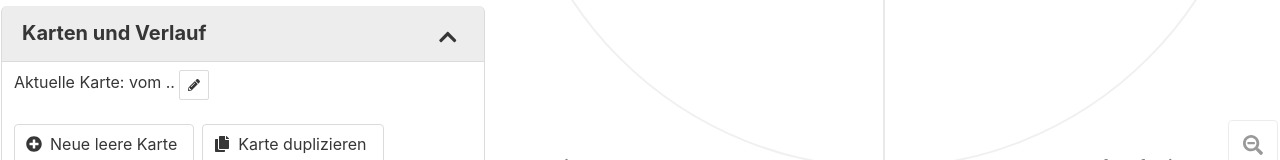
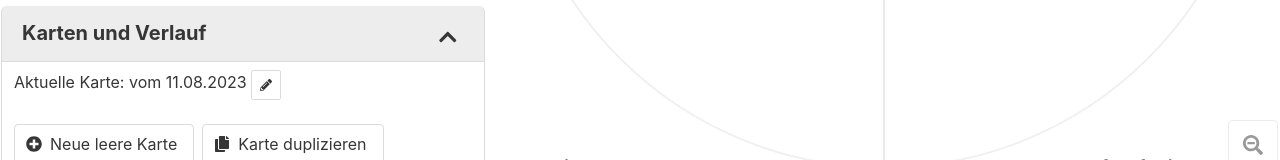
Before and after one commit to fhstp/easynwk-web, a Vue app: page / in a window 1280 px wide. Both pictures are taken after a click on the element "Karten und Verlauf". Shown: the part 606-766 px from the top of the page. Built offline with nearby package versions, Linux system fonts and the light colour scheme.

Commit message:
simplify NWKVersion date intialization & code comments

```diff
--- a/src/components/ComparisonOptionsPanel.vue
+++ b/src/components/ComparisonOptionsPanel.vue
@@ -19,19 +19,20 @@
               <div class="field is-horizontal">
                 Aktuelle Karte:&nbsp;
                 <span v-if="versions.length && currentVersion >= 0">
-                  {{ versions[visibleVersion]?.title || "" }}
+                  {{ visibleNWKVersion?.title || "" }}
                   vom
+                  <!-- TODO use internationalizable date formater -->
                   {{
-                    versions[visibleVersion]?.date?.substring(8, 10) +
+                    visibleNWKVersion?.date?.substring(8, 10) +
                     "." +
-                    versions[visibleVersion]?.date?.substring(5, 7) +
+                    visibleNWKVersion?.date?.substring(5, 7) +
                     "." +
-                    versions[visibleVersion]?.date?.substring(0, 4)
+                    visibleNWKVersion?.date?.substring(0, 4)
                   }}&nbsp;
                 </span>
                 <button
                   class="button is-small"
-                  title="Ankerperson bearbeiten"
+                  title="Metadaten der Karte bearbeiten"
                   v-if="isOpen"
                   @click="
                     newVersion = true;
@@ -76,6 +77,7 @@
                   <span>Karte wechseln</span>
                 </button>
 
+                <!-- TODO hide comparison button before merging into main -->
                 <button class="button" @click.stop="toggleComparison">
                   <span class="icon">
                     <font-awesome-icon icon="compress-arrows-alt" />
@@ -138,9 +140,11 @@
                     class="button is-light"
                     @click.stop="newVersion = false"
                   >
+                    <!-- TODO Abbrechen does not clear the refs used in the text fields -->
                     <span>Abbrechen</span>
                   </button>
 
+                  <!-- TODO move state updates into handler functions? -->
                   <button
                     class="button is-danger"
                     @click="deleteVersion"
@@ -180,8 +184,9 @@ export default defineComponent({
 
     const currentVersion = computed(() => store.state.record.currentVersion);
 
-    const visibleVersion = computed(() =>
-      store.state.record.versions.findIndex(
+    /** the NWKVersion object of the currently visible version */
+    const visibleNWKVersion = computed(() =>
+      store.state.record.versions.find(
         (version) => version.id === currentVersion.value
       )
     );
@@ -194,32 +199,17 @@ export default defineComponent({
 
     const isDisabled = ref(true);
 
-    const newNWK = ref(false);
+    const newNWK = ref(false); // TODO needed?
 
     const versions = computed(() => store.state.record.versions);
 
-    const newVersionTitle = ref(
-      store.state.record.versions[
-        versions.value.findIndex(
-          (version) => version.id === currentVersion.value
-        )
-      ].title
-    );
-    const today = new Date().toISOString().substr(0, 10);
-    let newVersionDate = ref(today);
+    const newVersionTitle = ref(visibleNWKVersion.value?.title);
+    const newVersionDate = ref(visibleNWKVersion.value?.date);
 
-    watch(currentVersion, () => {
-      const versionIndex = versions.value.findIndex(
-        (version) => version.id === currentVersion.value
-      );
-      if (versionIndex >= 0 && versionIndex < versions.value.length) {
-        newVersionTitle.value = versions.value[versionIndex].title;
-        if (versions.value[versionIndex].date) {
-          newVersionDate.value = versions.value[versionIndex].date;
-        } else {
-          newVersionDate.value = today;
-        }
-      }
+    // local copy of NWKVersion metadata needs to be updated
+    watch(visibleNWKVersion, () => {
+      newVersionTitle.value = visibleNWKVersion.value?.title;
+      newVersionDate.value = visibleNWKVersion.value?.date;
     });
 
     const editVersion = () => {
@@ -234,11 +224,11 @@ export default defineComponent({
         index,
         changes,
       });
-      newVersionDate.value = "";
+      // newVersionDate.value = ""; // TODO AR 29 Aug 2023 why???
     };
 
     const deleteVersion = () => {
-      const index: number = currentVersion.value - 1;
+      const index: number = currentVersion.value - 1; // TODO AR 29 Aug 2023 bad smell, check!
       store.commit("removeCurrentVersion", index);
     };
 
@@ -260,7 +250,7 @@ export default defineComponent({
       newVersionDate,
       isDisabled: isDisabled,
       currentVersion: currentVersion,
-      visibleVersion: visibleVersion,
+      visibleNWKVersion,
       versions: computed(() => store.state.record.versions),
       //commitEdit,
       //cancelAddVersion,
--- a/src/data/NWKVersion.ts
+++ b/src/data/NWKVersion.ts
@@ -13,7 +13,7 @@ export function initNWKVersion(): NWKVersion {
   return {
     id: DEFAULT_NWK_VERSION,
     title: "",
-    date: "",
+    date: new Date().toISOString().substring(0, 10),
     nwk: initNWK(),
   };
 }
```
